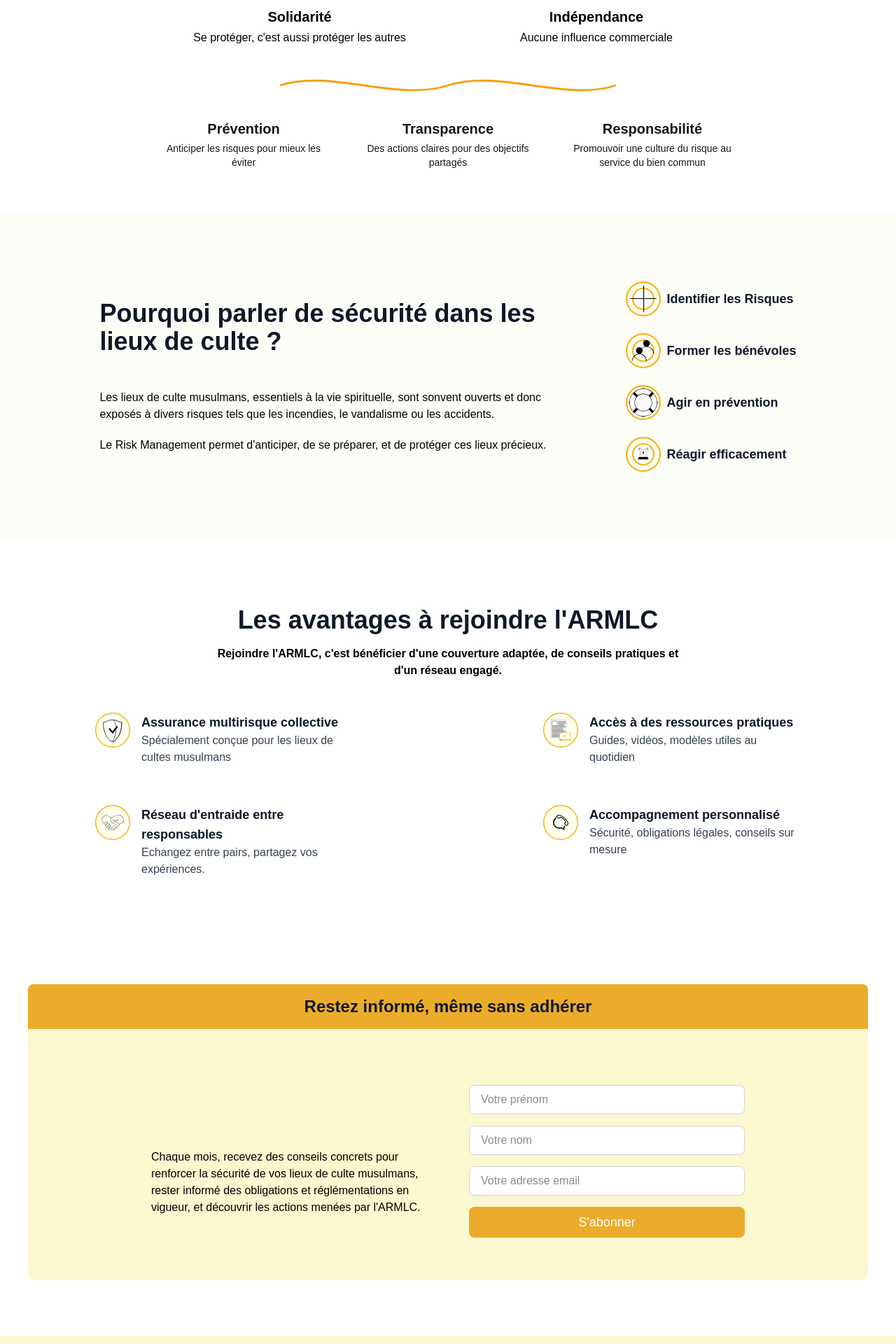
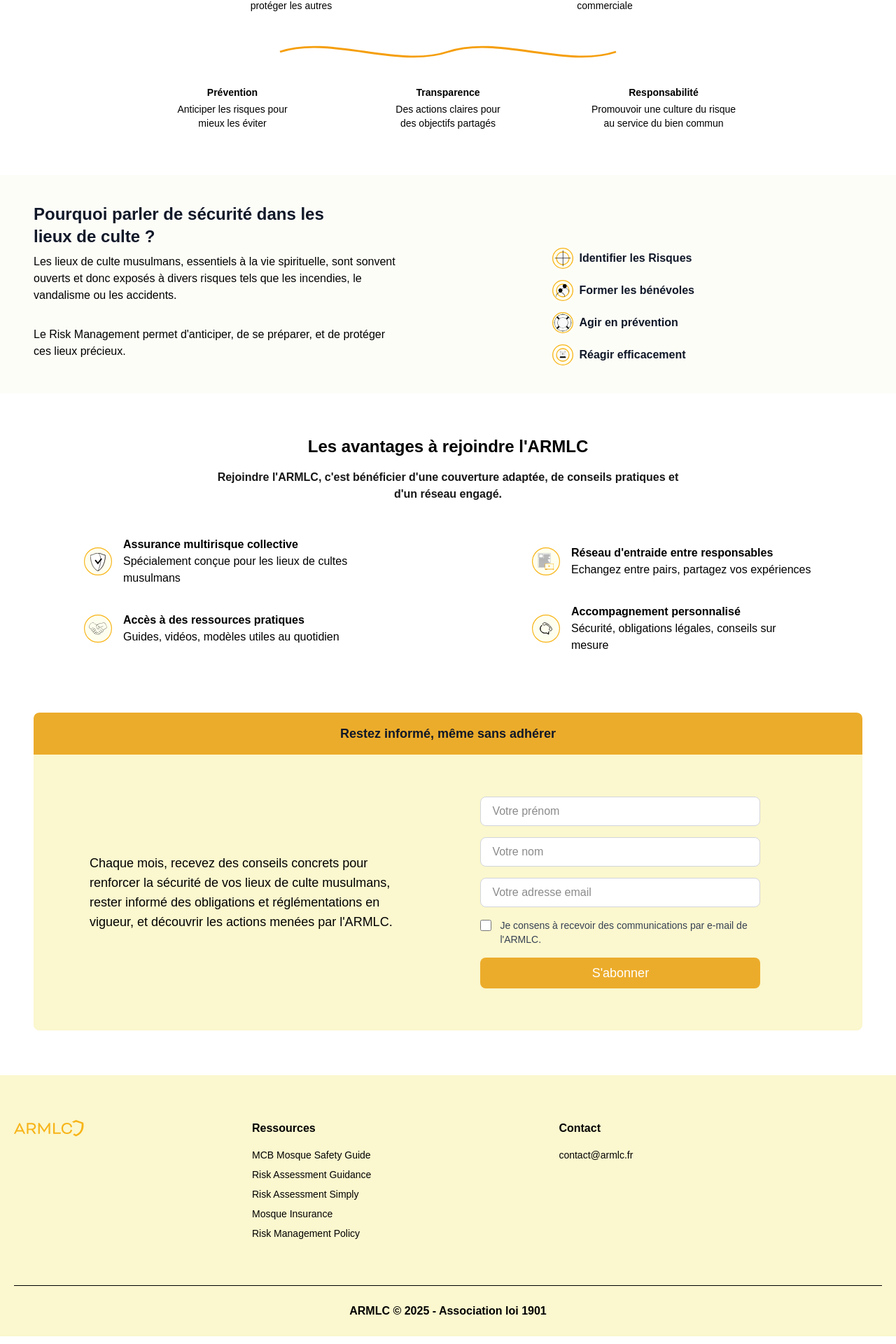
Before and after one commit to Brandon22030/adelab_test, a Next.js app: page / in a window 1280 px wide. Shown: the part 618-2538 px from the top of the page at 70% size. Built offline with nearby package versions, Linux system fonts and the light colour scheme.

Commit message:
Amélioration du responsive et de la mise en page du footer et des sections

```diff
--- a/app/page.tsx
+++ b/app/page.tsx
@@ -10,11 +10,13 @@
   return (
     <main className="bg-white">
         <Header />
+      {/* <div className="px-4 md:px-6 lg:px-8 xl:px-12 2xl:mx-auto 2xl:max-w-7xl"> */}
         <Hero />
         <Mission />
         <Security />
         <Advantages />
         <NewsletterForm />
+      {/* </div> */}
         <Footer />
     </main>
   );
--- a/components/layout/Footer.tsx
+++ b/components/layout/Footer.tsx
@@ -5,16 +5,17 @@
   const currentYear = new Date().getFullYear();
 
   return (
-    <footer className="bg-[#fbf7ce] text-white py-16">
-      <div className="container mx-auto px-4">
-        <div className="grid md:grid-cols-2 gap-8 md:mx-28">
+    <footer className="bg-[#fbf7ce] text-white">
+      <div className="container mx-auto">
+        <div className="py-16 border-b border-black mx-5">
+          <div className="md:flex md:space-x-60">
             {/* Logo */}
-          <div>
+            <div >
               {/* Desktop Logo */}
               <Image
                 src="/icones/logoDesktop.svg"
                 alt="Logo ARMLC"
-              width={200}
+                width={100}
                 height={60}
                 className="hidden md:block object-contain transition-transform duration-500 ease-in-out hover:scale-105"
               />
@@ -28,28 +29,33 @@
               />
             </div>
 
-          <div className="flex gap-7 md:gap-25 md:justify-between">
+            <div className="flex gap-7 md:space-x-60 md:justify-between">
               {/* Liens Rapides */}
               <div className="text-black">
-              <h4 className="text-lg font-black mb-4">Ressources</h4>
+                <h4 className="text-md font-black mb-4">Ressources</h4>
                 <ul className="space-y-2 ">
                   <li className="">
-                  <p className="hover:text-amber-400 transition cursor-pointer">
-                    MCB Mosque Safety Guide On Mosque
+                    <p className="hover:text-amber-400 text-sm transition cursor-pointer">
+                      MCB Mosque Safety Guide
                     </p>
                   </li>
                   <li>
-                  <p className="hover:text-amber-400 transition cursor-pointer">
-                    Risk Assessment Guidance.url
+                    <p className="hover:text-amber-400 text-sm transition cursor-pointer">
+                      Risk Assessment Guidance
                     </p>
                   </li>
                   <li>
-                  <p className="hover:text-amber-400 transition cursor-pointer">
-                    Risk Assessment Simply Mosque Insurance
+                    <p className="hover:text-amber-400 text-sm transition cursor-pointer">
+                      Risk Assessment Simply
                     </p>
                   </li>
                   <li>
-                  <p className="hover:text-amber-400 transition cursor-pointer">
+                    <p className="hover:text-amber-400 text-sm transition cursor-pointer">
+                      Mosque Insurance
+                    </p>
+                  </li>
+                  <li>
+                    <p className="hover:text-amber-400 text-sm transition cursor-pointer">
                       Risk Management Policy
                     </p>
                   </li>
@@ -57,16 +63,13 @@
               </div>
 
               {/* Coordonnées et Réseaux Sociaux */}
-            <div className="text-black">
-              <h4 className="text-lg font-black mb-4">Contact</h4>
+              <div className="text-black md:mr-[10rem]">
+                <h4 className="text-md font-black mb-4">Contact</h4>
                 <div className="space-y-2 mb-4">
                   <div>
-                  <p>Email</p>
-                  <p>contact@armlc.fr</p>
+                    <p className="text-sm">contact@armlc.fr</p>
                   </div>
-                <div>
-                  <p>Téléphone</p>
-                  <p>01 00 00 00 00</p>
+                </div>
               </div>
             </div>
           </div>
@@ -74,11 +77,10 @@
       </div>
 
       {/* Copyright */}
-        <div className="border-t border-gray-700 mt-8 pt-6 text-center">
+      <div className="py-6 text-center">
         <p className="text-black font-semibold">
           ARMLC &copy; {currentYear} - Association loi 1901
         </p>
-        </div>
       </div>
     </footer>
   );
--- a/components/layout/Header.tsx
+++ b/components/layout/Header.tsx
@@ -29,7 +29,7 @@
           <Image
             src="/icones/logoDesktop.svg"
             alt="Logo ARMLC"
-            width={200}
+            width={100}
             height={60}
             priority
             className="hidden md:block object-contain transition-transform duration-500 ease-in-out hover:scale-105"
--- a/components/sections/Advantages.tsx
+++ b/components/sections/Advantages.tsx
@@ -10,13 +10,13 @@
     },
     {
       icon: '/icones/icone-ressources.svg',
-      title: 'Accès à des ressources pratiques',
-      description: 'Guides, vidéos, modèles utiles au quotidien',
+      title: "Réseau d'entraide entre responsables",
+      description: 'Echangez entre pairs, partagez vos expériences',
     },
     {
       icon: '/icones/icone-re╠üseau.svg',
-      title: "Réseau d'entraide entre responsables",
-      description: 'Echangez entre pairs, partagez vos expériences.',
+      title: 'Accès à des ressources pratiques',
+      description: 'Guides, vidéos, modèles utiles au quotidien',
     },
     {
       icon: '/icones/icone-accompagnement.svg',
@@ -26,41 +26,41 @@
   ];
 
   return (
-    <section id="security" className="bg-white py-16 md:py-20 lg:py-24">
-      <div className="mx-auto px-4">
+    <section id="security" className="bg-white py-16 md:py-20 lg:py-15 w-full">
+      <div className="w-full">
         <div className="text-center mb-12">
-          <h2 className="text-xl md:text-4xl font-bold text-gray-900 mb-4">
+          <h2 className="text-xl md:text-2xl font-black text-black mb-4">
             Les avantages à rejoindre l&apos;ARMLC
           </h2>
-          <p className="text-black max-w-2xl mx-auto md:font-semibold">
+          <p className="text-bold max-w-2xl mx-auto md:font-semibold">
             Rejoindre l&apos;ARMLC, c&apos;est bénéficier d&apos;une couverture adaptée, de conseils
             pratiques et d&apos;un réseau engagé.
           </p>
         </div>
 
         {/* Advantages Points */}
-        <div className="grid md:grid-cols-2 gap-8 justify-center">
+        <div className="grid md:grid-cols-2 ">
           {advantagesPoints.map((point, index) => (
-            <div key={index} className="flex space-x-4 mb-6 max-w-md md:mx-30">
+            <div key={index} className="flex items-center space-x-4 mb-6 max-w-md md:mx-30">
               <div className="flex-shrink-0">
                 <Image
                   src={point.icon}
                   alt={point.title}
-                  width={50}
-                  height={50}
+                  width={40}
+                  height={40}
                   className="hidden md:block object-contain mx-auto md:mx-0"
                 />
                 <Image
                   src={point.icon}
                   alt={point.title}
-                  width={40}
-                  height={40}
+                  width={20}
+                  height={20}
                   className="block md:hidden object-contain mx-auto"
                 />
               </div>
-              <div className="flex-grow">
-                <h3 className="text-md md:text-lg font-semibold text-gray-900">{point.title}</h3>
-                <p className="text-gray-700">{point.description}</p>
+              <div className="">
+                <h3 className="text-md font-black text-black">{point.title}</h3>
+                <p className="text-black text-md">{point.description}</p>
               </div>
             </div>
           ))}
--- a/components/sections/Hero.tsx
+++ b/components/sections/Hero.tsx
@@ -3,13 +3,13 @@
 
 const Hero = () => {
   return (
-    <section className="relative pt-16 pb-12 md:py-20 lg:py-24">
-      <div className="mx-auto px-4">
+    <section className="relative pt-16 pb-12 md:py-20 lg:py-24 w-full">
+      <div className="w-full">
         <div className="flex flex-col md:flex-row justify-center items-center">
           {/* Texte et CTA */}
-          <div className="md:w-1/2 mb-8 md:mb-0 md:pr-8 md:ml-10">
-            <h1 className="text-3xl md:text-4xl lg:text-5xl font-bold text-gray-900 mb-7 text-center md:text-left">
-              Ensemble, protégeons nos lieux de culte
+          <div className="md:w-1/2 mb-8 md:mb-0 md:pr-8 px-4 md:px-6 lg:px-8 xl:px-12 2xl:mx-auto 2xl:max-w-7xl">
+            <h1 className="text-2xl md:text-3xl lg:text-4xl font-bold text-gray-900 mb-7 text-center md:text-left">
+              Ensemble, protégeons <br className="hidden md:block" /> nos lieux de culte
             </h1>
             <p className="text-gray-700 mb-6 text-base md:text-lg text-center md:text-left">
               Notre mission est d&apos;accompagner les lieux de culte musulmans en Frande dans une
--- a/components/sections/Mission.tsx
+++ b/components/sections/Mission.tsx
@@ -2,30 +2,30 @@
 
 const Mission = () => {
   return (
-    <section className="py-8 md:py-16 text-center">
-      <div className="mx-auto px-6 max-w-md md:max-w-4xl">
+    <section className="py-8 md:py-16 text-center w-full">
+      <div className="w-full max-w-4xl mx-auto">
         {/* Logo and Title */}
         <div className="mb-10">
-          <h2 className="text-3xl md:text-4xl font-bold text-amber-400 mb-1">ARMLC</h2>
-          <p className="text-base md:text-xl text-black">
+          {/* <h2 className="text-3xl md:text-4xl font-bold text-amber-400 mb-1">ARMLC</h2> */}
+          <p className="text-xl md:text-2xl text-black font-black">
             Association du Risk Management des Lieux de Culte
           </p>
         </div>
 
         {/* Values with Wavy Line */}
-        <div className="relative">
+        <div className="relative ">
           {/* Top Values */}
           <div className="flex justify-between mb-6 md:mb-8 text-black">
             <div className="w-1/2 px-2">
-              <h3 className="font-bold text-sm md:text-xl mb-1">Solidarité</h3>
-              <p className="text-sm md:text-base">
-                Se protéger, c&apos;est aussi protéger les autres
+              <h3 className="font-bold text-sm md:text-sm mb-1">Solidarité</h3>
+              <p className="text-sm md:text-sm">
+                Se protéger, c&apos;est aussi <br className="hidden md:block" /> protéger les autres
               </p>
             </div>
 
             <div className="w-1/2 px-2">
-              <h3 className="font-bold text-sm md:text-xl mb-1">Indépendance</h3>
-              <p className="text-sm md:text-base ">Aucune influence commerciale</p>
+              <h3 className="font-bold text-sm md:text-sm mb-1">Indépendance</h3>
+              <p className="text-sm md:text-sm ">Aucune influence <br className="hidden md:block" /> commerciale</p>
             </div>
           </div>
 
@@ -42,21 +42,21 @@
           </div>
 
           {/* Bottom Values */}
-          <div className="grid grid-cols-3 md:gap-7 justify-between mt-4 md:mt-6">
+          <div className="grid grid-cols-3 md:gap-7 text-black justify-between mt-4 md:mt-6">
             <div className="px-1">
-              <h3 className="font-bold text-sm md:text-xl mb-1">Prévention</h3>
-              <p className="text-sm md:text-sm">Anticiper les risques pour mieux les éviter</p>
+              <h3 className="font-bold text-sm md:text-sm mb-1">Prévention</h3>
+              <p className="text-sm md:text-sm">Anticiper les risques pour <br className="hidden md:block" /> mieux les éviter</p>
             </div>
 
             <div className="px-1">
-              <h3 className="font-bold text-sm md:text-xl mb-1">Transparence</h3>
-              <p className="text-sm md:text-sm">Des actions claires pour des objectifs partagés</p>
+              <h3 className="font-bold text-sm md:text-sm mb-1">Transparence</h3>
+              <p className="text-sm md:text-sm">Des actions claires pour <br className="hidden md:block" /> des objectifs partagés</p>
             </div>
 
             <div className="px-1">
-              <h3 className="font-bold text-sm md:text-xl mb-1">Responsabilité</h3>
+              <h3 className="font-bold text-sm md:text-sm mb-1">Responsabilité</h3>
               <p className="text-sm md:text-sm ">
-                Promouvoir une culture du risque au service du bien commun
+                Promouvoir une culture du risque <br className="hidden md:block" /> au service du bien commun
               </p>
             </div>
           </div>
--- a/components/sections/NewsletterForm.tsx
+++ b/components/sections/NewsletterForm.tsx
@@ -6,6 +6,7 @@
   firstName: string;
   lastName: string;
   email: string;
+  consent: boolean;
 }
 
 const NewsletterForm: React.FC = () => {
@@ -13,13 +14,21 @@
     firstName: '',
     lastName: '',
     email: '',
+    consent: false,
   });
 
-  const [errors, setErrors] = useState<Partial<FormData>>({});
+  type FormErrors = {
+    firstName?: string;
+    lastName?: string;
+    email?: string;
+    consent?: string;
+  };
+
+  const [errors, setErrors] = useState<FormErrors>({});
   const [isSubmitted, setIsSubmitted] = useState(false);
 
   const validateForm = (): boolean => {
-    const newErrors: Partial<FormData> = {};
+    const newErrors: FormErrors = {};
 
     if (!formData.firstName.trim()) {
       newErrors.firstName = 'Le prénom est requis';
@@ -34,6 +43,10 @@
       newErrors.email = "L'email est requis";
     } else if (!emailRegex.test(formData.email)) {
       newErrors.email = 'Veuillez entrer un email valide';
+    }
+
+    if (!formData.consent) {
+      newErrors.consent = 'Vous devez accepter de recevoir nos communications';
     }
 
     setErrors(newErrors);
@@ -52,10 +65,10 @@
   };
 
   const handleChange = (e: React.ChangeEvent<HTMLInputElement>) => {
-    const { name, value } = e.target;
+    const { name, value, type, checked } = e.target;
     setFormData((prev) => ({
       ...prev,
-      [name]: value,
+      [name]: type === 'checkbox' ? checked : value,
     }));
 
     // Effacer l&apos;erreur lorsque l&apos;utilisateur commence à saisir
@@ -77,26 +90,27 @@
   }
 
   return (
-    <section
-      id="newsletter"
-      className="rounded-lg bg-[#fbf7ce] mx-4 md:mx-10 my-8  md:py-b-20 lg:py-b-24"
-    >
-      <div className="rounded-t-lg bg-[#ecac2b]">
-        <h2 className="text-lg md:text-2xl px-2 py-4 font-bold text-center text-gray-900 mb-4">
+    <div className="w-full px-4 md:px-6 lg:px-8 xl:px-12 2xl:mx-auto 2xl:max-w-7xl mb-16">
+      <section
+        id="newsletter"
+        className="rounded-lg bg-[#fbf7ce] w-full max-w-[1800px] mx-auto overflow-hidden"
+      >
+      <div className="rounded-t-lg bg-[#ecac2b] w-full">
+        <h2 className="text-lg md:text-md font-black px-2 py-4 text-center text-gray-900">
           Restez informé, même sans adhérer
         </h2>
       </div>
-      <div className="mx-auto px-4 md:mx-40 md:my-20">
-        <div className="md:grid md:grid-cols-2 gap-15 md:items-center ">
-          <div className="text-center md:text-left mb-5 md:mb-0">
-            <p className="text-black">
+      <div className="w-full py-8 md:py-15">
+        <div className="flex flex-col md:flex-row justify-between items-center max-w-5xl mx-auto gap-8">
+          <div className="w-full md:w-[45%] text-center md:text-left">
+            <p className="text-black text-sm md:text-lg">
               Chaque mois, recevez des conseils concrets pour renforcer la sécurité de vos lieux de
               culte musulmans, rester informé des obligations et réglémentations en vigueur, et
               découvrir les actions menées par l&apos;ARMLC.
             </p>
           </div>
 
-          <form onSubmit={handleSubmit} className="space-y-4">
+          <form onSubmit={handleSubmit} className="space-y-4 w-full max-w-[400px] mx-auto">
             <div>
               <input
                 type="text"
@@ -136,10 +150,30 @@
               {errors.email && <p className="text-red-500 text-sm mt-1">{errors.email}</p>}
             </div>
 
+            <div className="flex items-start">
+              <div className="flex items-center h-5">
+                <input
+                  id="consent"
+                  name="consent"
+                  type="checkbox"
+                  required
+                  checked={formData.consent}
+                  onChange={handleChange}
+                  className="h-4 w-4 text-amber-500 focus:ring-amber-400 border-gray-300 rounded"
+                />
+              </div>
+              <div className="ml-3 text-sm">
+                <label htmlFor="consent" className="text-gray-700">
+                  Je consens à recevoir des communications par e-mail de l&apos;ARMLC.
+                </label>
+              </div>
+              {errors.consent && <p className="text-red-500 text-sm mt-1">{errors.consent}</p>}
+            </div>
+
             <div className="text-center">
               <button
                 type="submit"
-                className="text-white rounded-lg w-full px-8 py-2 text-lg bg-[#ecac2b] mb-15 hover:bg-amber-200 hover:text-black cursor-pointer transition duration-300 ease-in-out transform hover:-translate-y-1 hover:scale-105 focus:outline-none focus:ring-2 focus:ring-amber-300"
+                className="text-white rounded-lg w-full px-8 py-2 text-lg bg-[#ecac2b] hover:bg-amber-200 hover:text-black cursor-pointer transition duration-300 ease-in-out transform hover:-translate-y-1 hover:scale-105 focus:outline-none focus:ring-2 focus:ring-amber-300"
               >
                 S&apos;abonner
               </button>
@@ -147,7 +181,8 @@
           </form>
         </div>
       </div>
-    </section>
+      </section>
+    </div>
   );
 };
 
--- a/components/sections/Security.tsx
+++ b/components/sections/Security.tsx
@@ -22,44 +22,48 @@
   ];
 
   return (
-    <section id="security" className="bg-[#fdfdf8] py-16 md:py-20 lg:py-24">
-      <div className="md:flex mx-auto md:mx-10 px-4 gap-10 md:gap-20 md:justify-center">
+    <section id="security" className="bg-[#fdfdf8] py-16 md:py-20 lg:py-10 w-full">
+      <h2 className="text-xl md:text-2xl font-black text-gray-900 px-4 md:px-6 lg:px-8 xl:px-12 2xl:mx-auto 2xl:max-w-7xl">
+        Pourquoi parler de sécurité dans les <br className="hidden md:block" /> lieux de culte ?
+      </h2>
+      <div className="w-full md:flex md:justify-between gap-10 md:gap-20 px-4 md:px-6 lg:px-8 xl:px-12 2xl:mx-auto 2xl:max-w-7xl">
         <div className="text-center md:text-left mb-12 md:my-auto">
-          <h2 className="text-2xl md:text-4xl font-bold text-gray-900 mb-[3rem]">
-            Pourquoi parler de sécurité dans les <br className="hidden md:block" /> lieux de culte ?
-          </h2>
-          <p className="text-black max-w-2xl mx-auto md:mx-0 mb-5">
-            Les lieux de culte musulmans, essentiels à la vie spirituelle, sont sonvent ouverts et
-            donc exposés à divers risques tels que les incendies, le vandalisme ou les accidents.
+          <p className="text-black max-w-2xl mx-auto md:mx-0 mb-[2rem]">
+            Les lieux de culte musulmans, essentiels à la vie spirituelle, sont sonvent{' '}
+            <br className="hidden md:block" />
+            ouverts et donc exposés à divers risques tels que les incendies, le{' '}
+            <br className="hidden md:block" />
+            vandalisme ou les accidents.
           </p>
           <p className="text-black max-w-2xl mx-auto md:mx-0">
-            Le Risk Management permet d&apos;anticiper, de se préparer, et de protéger ces lieux
-            précieux.
+            Le Risk Management permet d&apos;anticiper, de se préparer, et de protéger{' '}
+            <br className="hidden md:block" />
+            ces lieux précieux.
           </p>
         </div>
 
         {/* Security Points */}
-        <div className="flex flex-col items-center space-y-6">
+        <div className="flex flex-col items-center space-y-4 md:mr-[15rem]">
           {securityPoints.map((point, index) => (
             <div key={index} className="flex items-center ml-[8rem] md:ml-0 gap-2 max-w-md w-full">
               <div className="flex-shrink-0">
                 <Image
                   src={point.icon}
                   alt={point.title}
-                  width={50}
-                  height={50}
+                  width={30}
+                  height={30}
                   className="hidden md:block object-contain"
                 />
                 <Image
                   src={point.icon}
                   alt={point.title}
-                  width={40}
-                  height={40}
+                  width={20}
+                  height={20}
                   className="block md:hidden object-contain"
                 />
               </div>
               <div className="text-left">
-                <h3 className="text-lg font-semibold text-gray-900">{point.title}</h3>
+                <h3 className="text-md font-semibold text-gray-900">{point.title}</h3>
               </div>
             </div>
           ))}
```
Lines whose indentation alone changed are shown as unchanged.
